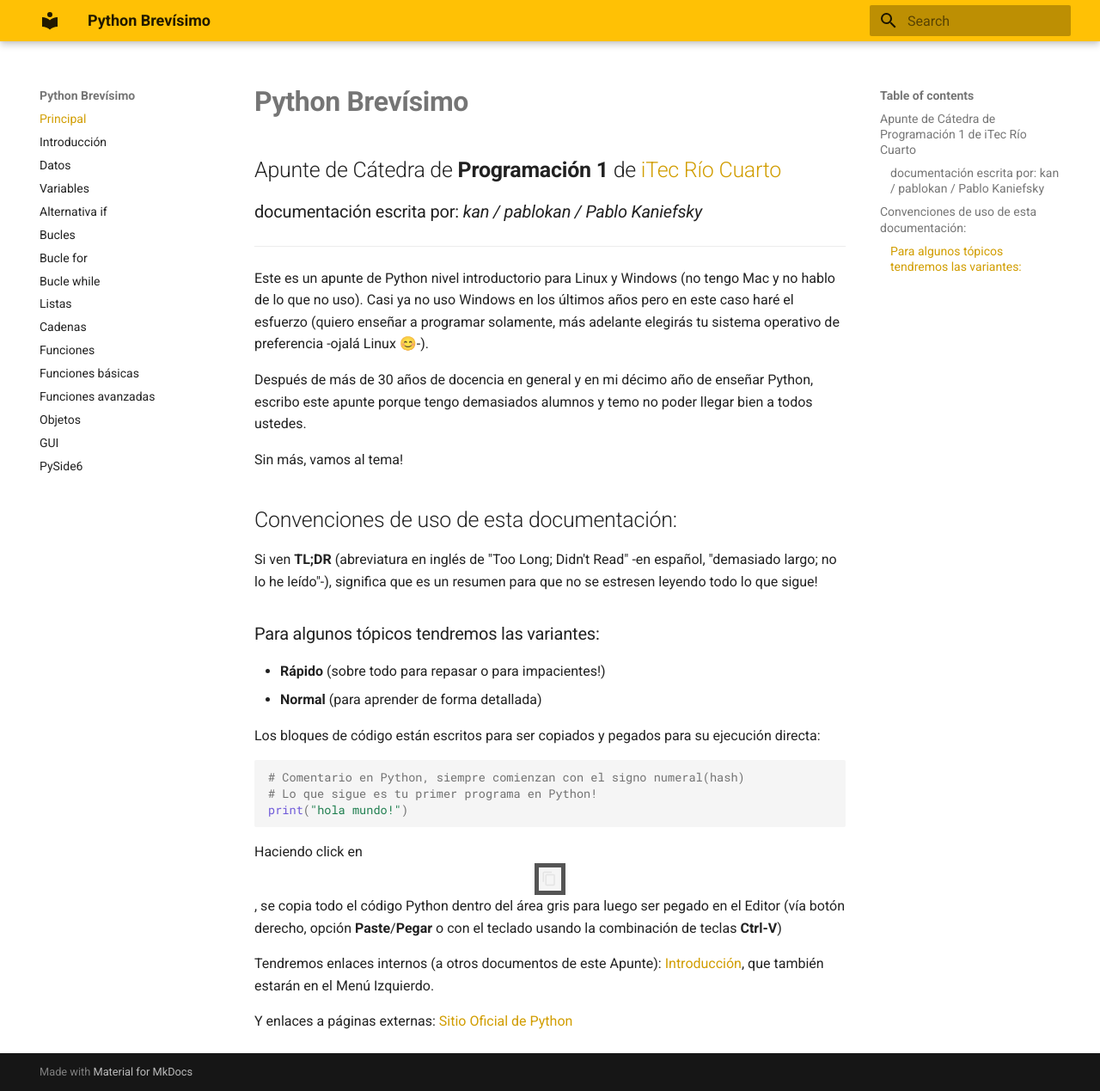
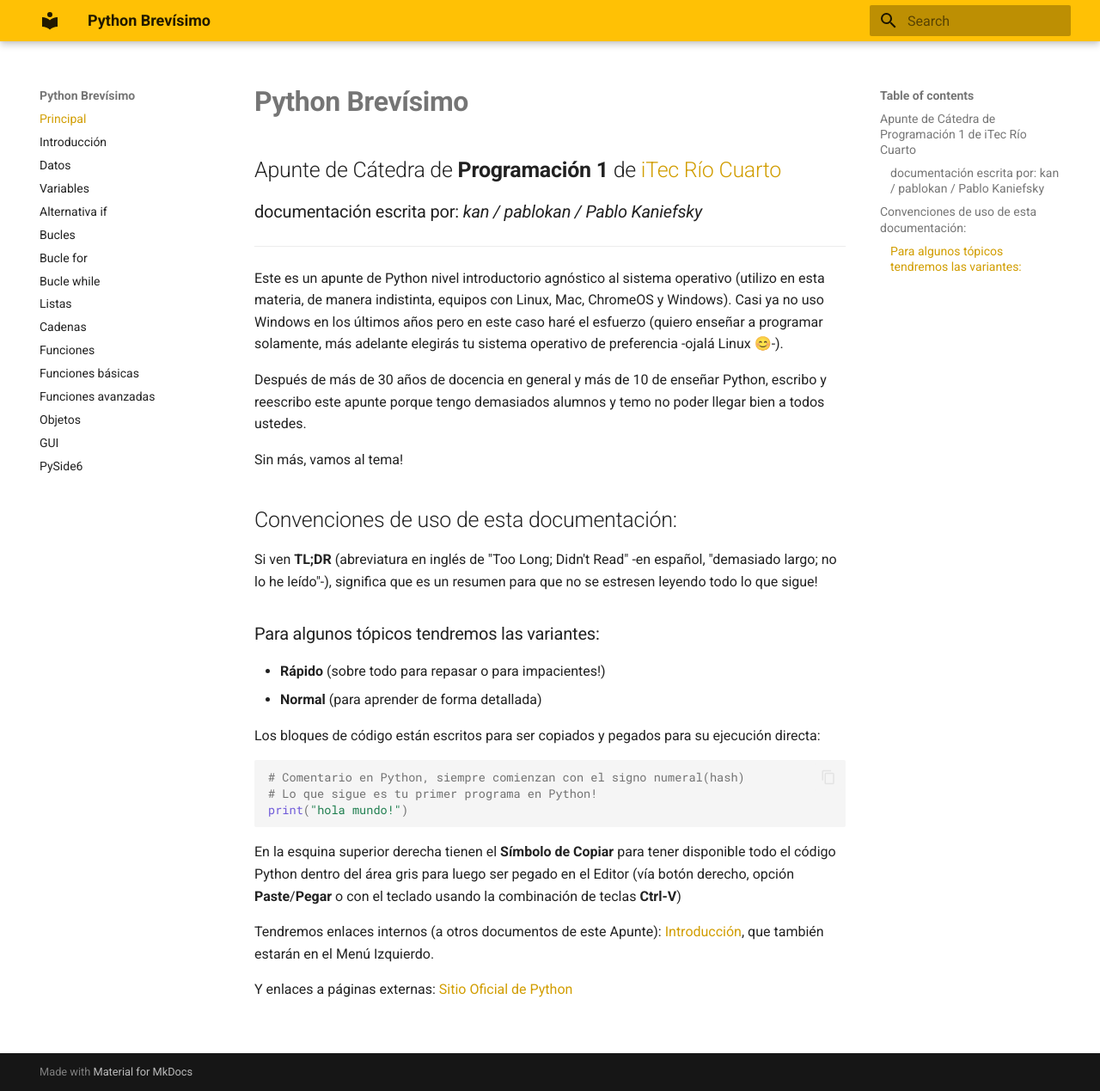
Before and after one commit to pablokan/python_brevisimo, an MkDocs documentation site: the page built from docs/index.md, in a window 1280 px wide and 1269 px high. Shown: the whole window at 86% size. Built offline with MkDocs 1.6.1 and Material for MkDocs 9.7.7, drawn with Linux system fonts in a browser that asks for light colours.

Commit message:
min fix intro y funcs

````diff
--- a/docs/index.md
+++ b/docs/index.md
@@ -1,30 +1,37 @@
 # **Python Brevísimo**
+
 ## Apunte de Cátedra de **Programación 1** de [iTec Río Cuarto](https://www.itecriocuarto.org.ar/)
+
 ### documentación escrita por: *kan / pablokan / Pablo Kaniefsky*
+
 ___
 
-Este es un apunte de Python nivel introductorio para
-Linux y Windows (no tengo Mac y no hablo de lo que no uso).
+Este es un apunte de Python nivel introductorio agnóstico al sistema operativo (utilizo en esta materia, de manera indistinta, equipos con Linux, Mac, ChromeOS y Windows).
 Casi ya no uso Windows en los últimos años pero en este caso haré el esfuerzo (quiero enseñar a programar solamente, más adelante elegirás tu sistema operativo de preferencia -ojalá Linux 😊-).
 
-Después de más de 30 años de docencia en general y en mi décimo año de enseñar Python, escribo este apunte porque tengo demasiados alumnos y temo no poder llegar bien a todos ustedes.
+Después de más de 30 años de docencia en general y más de 10 de enseñar Python, escribo y reescribo este apunte porque tengo demasiados alumnos y temo no poder llegar bien a todos ustedes.
 
 Sin más, vamos al tema!
+
 ## Convenciones de uso de esta documentación:
+
 Si ven **TL;DR** (abreviatura en inglés de "Too Long; Didn't Read" -en español, "demasiado largo; no lo he leído"-), significa que es un resumen para que no se estresen leyendo todo lo que sigue!
 
 ### Para algunos tópicos tendremos las variantes:
+
 - **Rápido** (sobre todo para repasar o para impacientes!)
 - **Normal** (para aprender de forma detallada)
 
 Los bloques de código están escritos para ser copiados y pegados
 para su ejecución directa:
+
 ```py
 # Comentario en Python, siempre comienzan con el signo numeral(hash)
 # Lo que sigue es tu primer programa en Python!
 print("hola mundo!")
 ```
-Haciendo click en ![Símbolo de Copiar](img/copy_code.png) , se copia todo el código Python dentro del área gris para luego ser pegado en el Editor (vía botón derecho, opción **Paste**/**Pegar** o con el teclado usando la combinación de teclas **Ctrl-V**)
+
+En la esquina superior derecha tienen el **Símbolo de Copiar** para tener disponible todo el código Python dentro del área gris para luego ser pegado en el Editor (vía botón derecho, opción **Paste**/**Pegar** o con el teclado usando la combinación de teclas **Ctrl-V**)
 
 Tendremos enlaces internos (a otros documentos de este Apunte): [Introducción](intro.md), que también estarán en el Menú Izquierdo.
 
--- a/mkdocs.yml
+++ b/mkdocs.yml
@@ -28,6 +28,7 @@ theme:
     - navigation.instant
     - navigation.tracking
     - content.tooltips
+    - content.code.copy
 
 markdown_extensions:
   - pymdownx.highlight:
````
Also changed, not shown: docs/funciones.md (+4 -0 lines), docs/intro.md (+14 -7 lines).
